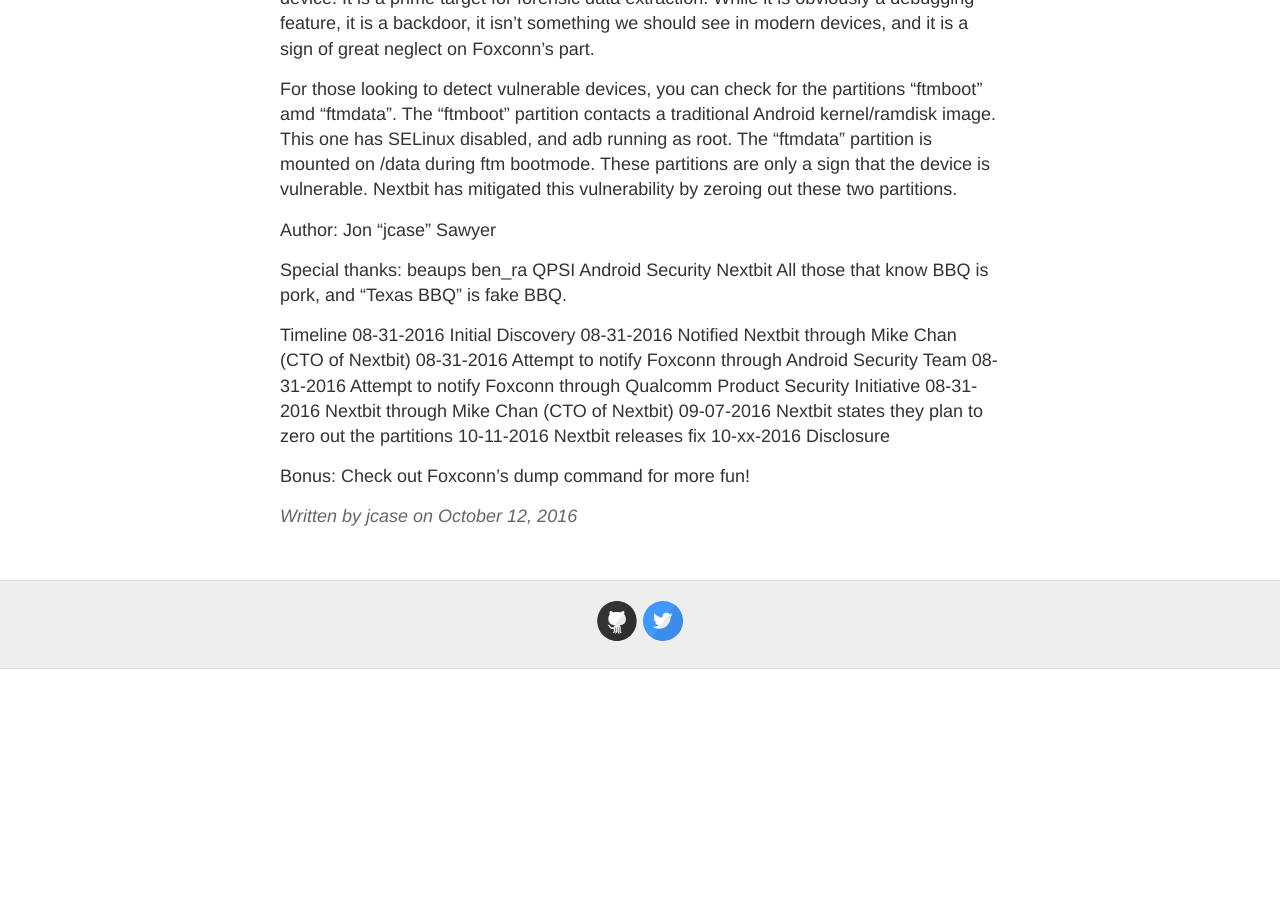
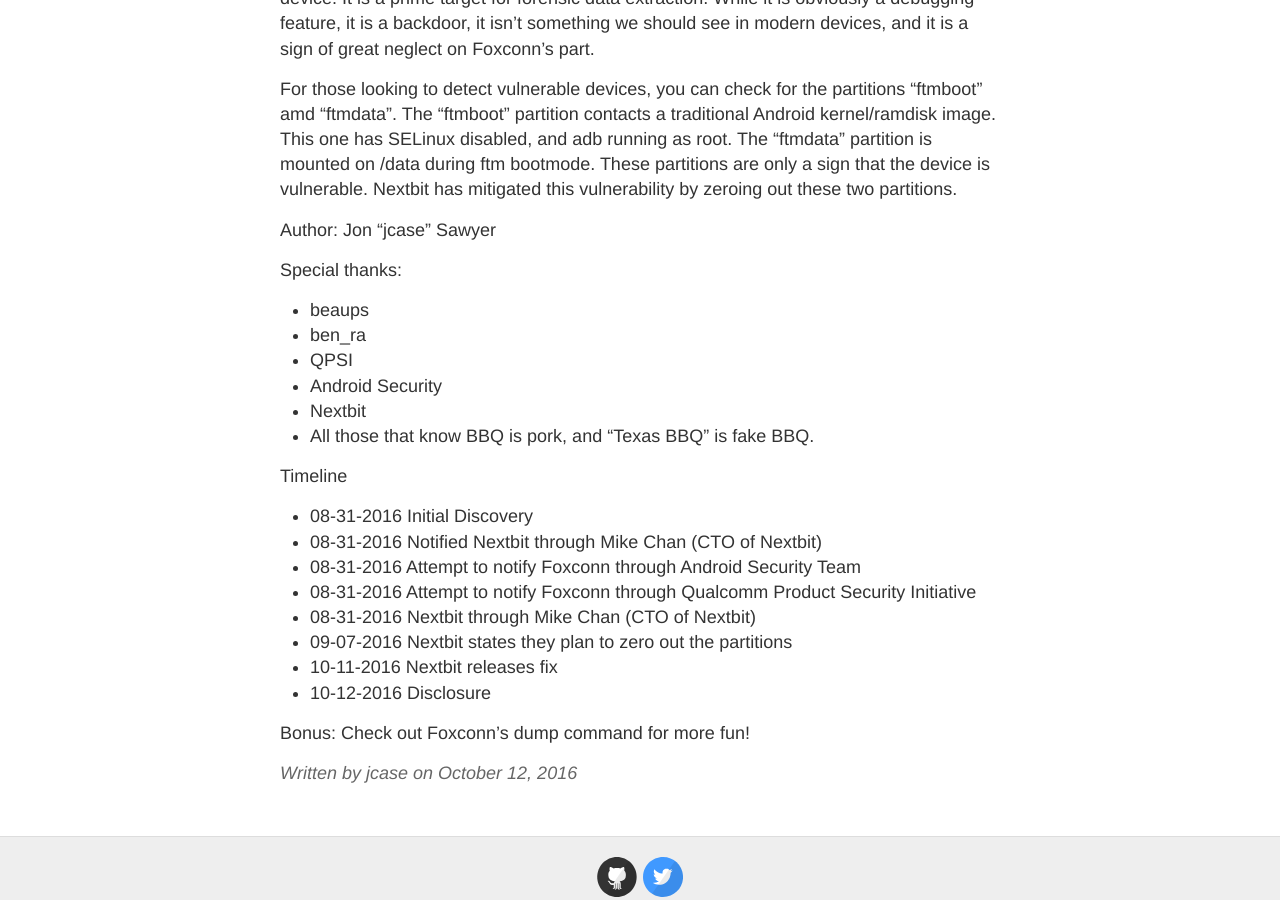
Before and after one commit to CunningLogic/cunninglogic.github.io, a Jekyll site: the page built from _posts/2016-10-12-Pork-Explosion-Unleashed.md, in a window 1280 px wide and 900 px high, scrolled down 4256 px. Built offline with Jekyll 4.4.1, drawn with Linux system fonts in a browser that asks for light colours; before the commit the page ends 4925 px from its top, so only the background shows below that.

Commit message:
stupid markdown

```diff
--- a/_posts/2016-10-12-Pork-Explosion-Unleashed.md
+++ b/_posts/2016-10-12-Pork-Explosion-Unleashed.md
@@ -132,22 +132,22 @@ For those looking to detect vulnerable devices, you can check for the partitions
 Author: Jon "jcase" Sawyer
 
 Special thanks:
-beaups
-ben_ra
-QPSI
-Android Security
-Nextbit
-All those that know BBQ is pork, and "Texas BBQ" is fake BBQ.
+- beaups
+- ben_ra
+- QPSI
+- Android Security
+- Nextbit
+- All those that know BBQ is pork, and "Texas BBQ" is fake BBQ.
 
 Timeline
-08-31-2016   Initial Discovery
-08-31-2016   Notified Nextbit through Mike Chan (CTO of Nextbit)
-08-31-2016   Attempt to notify Foxconn through Android Security Team
-08-31-2016   Attempt to notify Foxconn through Qualcomm Product Security Initiative
-08-31-2016   Nextbit through Mike Chan (CTO of Nextbit)
-09-07-2016   Nextbit states they plan to zero out the partitions
-10-11-2016   Nextbit releases fix
-10-xx-2016   Disclosure
+- 08-31-2016   Initial Discovery
+- 08-31-2016   Notified Nextbit through Mike Chan (CTO of Nextbit)
+- 08-31-2016   Attempt to notify Foxconn through Android Security Team
+- 08-31-2016   Attempt to notify Foxconn through Qualcomm Product Security Initiative
+- 08-31-2016   Nextbit through Mike Chan (CTO of Nextbit)
+- 09-07-2016   Nextbit states they plan to zero out the partitions
+- 10-11-2016   Nextbit releases fix
+- 10-12-2016   Disclosure
 
 
 Bonus: Check out Foxconn's dump command for more fun!
```
